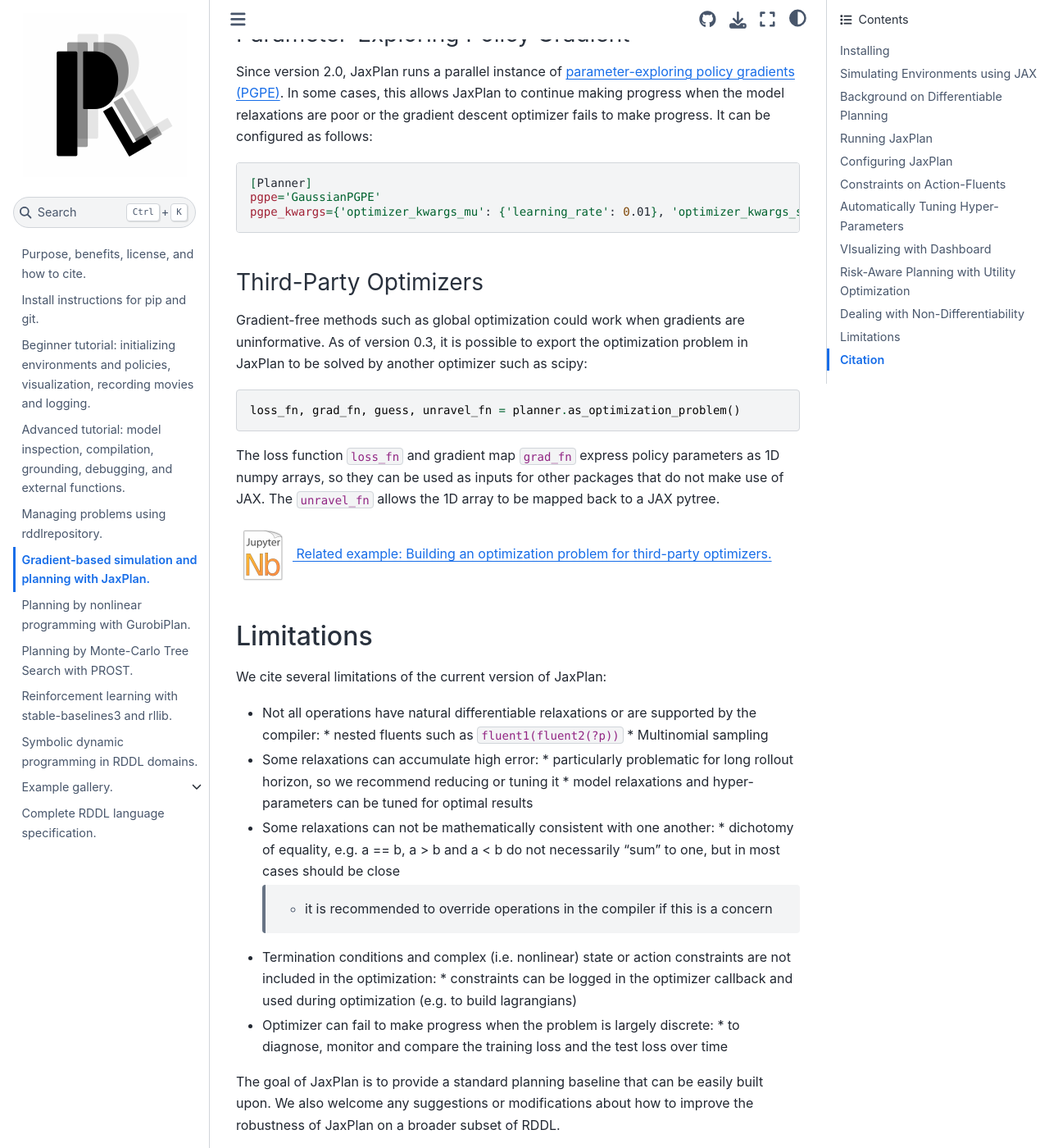
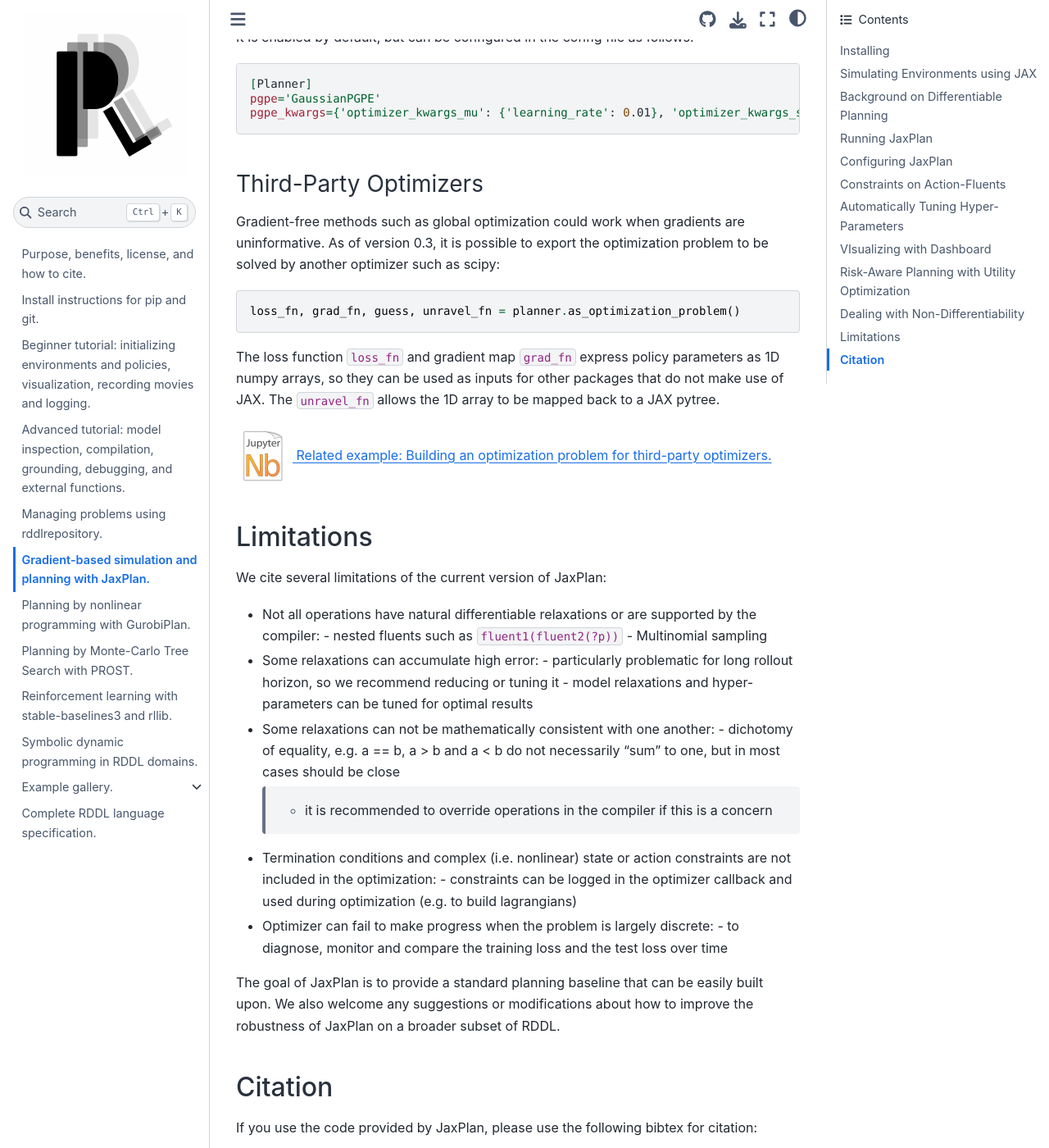
Before and after one commit to pyrddlgym-project/pyRDDLGym, a Sphinx documentation site: the page built from docs/jax.rst, in a window 1280 px wide and 1400 px high, scrolled down 13392 px. Shown: the whole window at 82% size. Built offline with Sphinx 7.4.7 and the Sphinx Book theme 1.1.4, drawn with Linux system fonts in a browser that asks for light colours; pages that are not in the unit, such as notebooks, are missing from menus; some of the changed text lies outside the part shown.

Commit message:
Update jax.rst

```diff
--- a/docs/jax.rst
+++ b/docs/jax.rst
@@ -45,7 +45,7 @@ Simulating Environments using JAX
 
 pyRDDLGym ordinarily simulates domains using numPy.
 If you require additional structure such as gradients, or better simulation performance,
-the environment can use a JAX simulation backend instead:
+switch to a JAX simulation backend:
 
 .. code-block:: python
 
@@ -56,7 +56,7 @@ the environment can use a JAX simulation backend instead:
 .. note::
    All RDDL syntax (both new and old) is supported in the RDDL-to-JAX compiler.
    In almost all cases, the JAX backend should return numerical results identical to the default backend.
-   However, not all operations currently support gradients (see the Limitations section).
+   However, not all operations can support gradients (see Limitations).
 
 .. raw:: html
 
@@ -147,7 +147,7 @@ where:
 
 * ``<domain>`` is the domain identifier in rddlrepository, or a path pointing to a valid domain file
 * ``<instance>`` is the instance identifier in rddlrepository, or a path pointing to a valid instance file
-* ``<method>`` is the planning method to use (i.e. drp, slp, replan) or a path to a valid .cfg file
+* ``<method>`` is the planning method to use (i.e. drp, slp, replan) or a path to a valid config file
 * ``<episodes>`` is the (optional) number of episodes to evaluate the final policy.
 
 The ``<method>`` parameter describes the type of planning representation:
@@ -521,7 +521,7 @@ Expand the following sections to see which parameters can be set in each section
 Using Configuration Files
 ^^^^^^^^^^^^^^^^^^^
 
-Configuration files can be parsed and passed to the `plan`, `planner` and `controller` as in the basic example:
+Configuration files can be parsed and passed to the ``plan``, ``planner`` and ``controller`` as in the basic example:
 
 .. code-block:: python
 
@@ -559,14 +559,14 @@ Box constraints are useful for bounding each action fluent independently within
 Box constraints typically do not need to be specified manually, since they are automatically
 parsed from the ``action_preconditions`` in the RDDL domain description.
 
-However, if the user wishes, it is possible to override these bounds
+However, it is possible to override these bounds
 by passing a dictionary of bounds for each action fluent into the ``action_bounds`` argument.
 The syntax for specifying optional box constraints in the config is:
 
 .. code-block:: shell
 
     [Optimize]
-    action_bounds={ <action_name1>: (lower1, upper1), <action_name2>: (lower2, upper2), ... }
+    action_bounds={ <action_fluent1>: (lower1, upper1), <action_fluent2>: (lower2, upper2), ... }
 
 where ``lower#`` and ``upper#`` can be any list, nested list or array.
 
@@ -584,13 +584,13 @@ to satisfy constraints at each optimization step (for straight-line plans only).
 
 .. note::
    Concurrency constraints are applied to boolean actions only.
-   Deep reactive policies only support :math:`B = 1` by applying a softmax trick.
+   Deep reactive policies currently support only :math:`B = 1`.
 
 
 Automatically Tuning Hyper-Parameters
 -------------------
 
-JaxPlan provides a Bayesian optimization algorithm for automatically tuning key hyper-parameters of the planner. It:
+JaxPlan provides a Bayesian optimization algorithm for automatically tuning hyper-parameters:
 
 * supports multi-processing by evaluating multiple hyper-parameter settings in parallel
 * leverages Bayesian optimization to search the hyper-parameter space more efficiently
@@ -599,7 +599,7 @@ JaxPlan provides a Bayesian optimization algorithm for automatically tuning key
 From the Command Line
 ^^^^^^^^^^^^^^^^^^^
 
-The command line app runs the automated tuning on the most important hyper-parameters:
+The command line app runs the automated tuning on several key hyper-parameters:
 
 .. code-block:: shell
 
@@ -634,22 +635,21 @@ where concrete hyper-parameter to tune are replaced by keywords, i.e.:
     ...
 
 .. warning::
-   Keywords defined above will be replaced during tuning with concrete values using a simple string replacement.
-   This means you must select keywords that are not already used (nor appear as substrings) in other parts of the config file.
+   During tuning, keywords are replaced by concrete values via simple string matching.
+   Therefore, you must select keywords not appearing (as substrings) in any other parts of the config file.
 
 Next, for each config variable, specify its search range and transformation to apply:
 
 .. code-block:: python
 
-    import pyRDDLGym
     from pyRDDLGym_jax.core.tuning import JaxParameterTuning, Hyperparameter
     from pyRDDLGym_jax.core.planner import load_config_from_string
 
-    # set up the environment
-    env = pyRDDLGym.make(domain, instance, vectorized=True)
+    # load env as usual
+    ...
 
     # load the abstract config file with planner settings
-    with open('path/to/config.cfg', 'r') as file:
+    with open('path/to/config', 'r') as file:
         config_template = file.read()
 
     # map parameters in the config that will be tuned
@@ -721,8 +720,8 @@ If you wish to tune a replanning algorithm set ``online=True``.
 VIsualizing with Dashboard
 -------------------
 
-As of JaxPlan version 1.0, the embedded visualization tools have been replaced with
-a plotly dashboard, which offers a much more comprehensive and efficient way to introspect trained policies.
+As of version 1.0, the embedded visualization tools have been replaced with
+a plotly dashboard, offering a more comprehensive way to introspect trained policies.
 To activate the dashboard for planning, simply add the following line in the config file:
 
 .. code-block:: shell
@@ -860,7 +859,9 @@ Parameter-Exploring Policy Gradient
 Since version 2.0, JaxPlan runs a parallel instance of
 `parameter-exploring policy gradients (PGPE) <https://link.springer.com/chapter/10.1007/978-3-319-09903-3_13>`_.
 In some cases, this allows JaxPlan to continue making progress when the model relaxations are poor
-or the gradient descent optimizer fails to make progress. It can be configured as follows:
+or the gradient descent optimizer fails to make progress.
+
+It is enabled by default, but can be configured in the config file as follows:
 
 .. code-block:: shell
 
@@ -873,7 +874,7 @@ Third-Party Optimizers
 ^^^^^^^^^^^^^^^^^^^
 
 Gradient-free methods such as global optimization could work when gradients are uninformative.
-As of version 0.3, it is possible to export the optimization problem in JaxPlan
+As of version 0.3, it is possible to export the optimization problem
 to be solved by another optimizer such as scipy:
 
 .. code-block:: python
@@ -898,18 +899,18 @@ Limitations
 We cite several limitations of the current version of JaxPlan:
 
 * Not all operations have natural differentiable relaxations or are supported by the compiler:
-  * nested fluents such as ``fluent1(fluent2(?p))``
-  * Multinomial sampling
+  - nested fluents such as ``fluent1(fluent2(?p))``
+  - Multinomial sampling
 * Some relaxations can accumulate high error:
-  * particularly problematic for long rollout horizon, so we recommend reducing or tuning it
-  * model relaxations and hyper-parameters can be tuned for optimal results
+  - particularly problematic for long rollout horizon, so we recommend reducing or tuning it
+  - model relaxations and hyper-parameters can be tuned for optimal results
 * Some relaxations can not be mathematically consistent with one another:
-  * dichotomy of equality, e.g. a == b, a > b and a < b do not necessarily "sum" to one, but in most cases should be close
-	* it is recommended to override operations in the compiler if this is a concern
+  - dichotomy of equality, e.g. a == b, a > b and a < b do not necessarily "sum" to one, but in most cases should be close
+	- it is recommended to override operations in the compiler if this is a concern
 * Termination conditions and complex (i.e. nonlinear) state or action constraints are not included in the optimization:
-  * constraints can be logged in the optimizer callback and used during optimization (e.g. to build lagrangians)
+  - constraints can be logged in the optimizer callback and used during optimization (e.g. to build lagrangians)
 * Optimizer can fail to make progress when the problem is largely discrete:
-  * to diagnose, monitor and compare the training loss and the test loss over time
+  - to diagnose, monitor and compare the training loss and the test loss over time
 
 The goal of JaxPlan is to provide a standard planning baseline that can be easily built upon.
 We also welcome any suggestions or modifications about how to improve the robustness of JaxPlan
```
Also changed, not shown: other parts of docs/jax.rst (+13 -13 lines).
